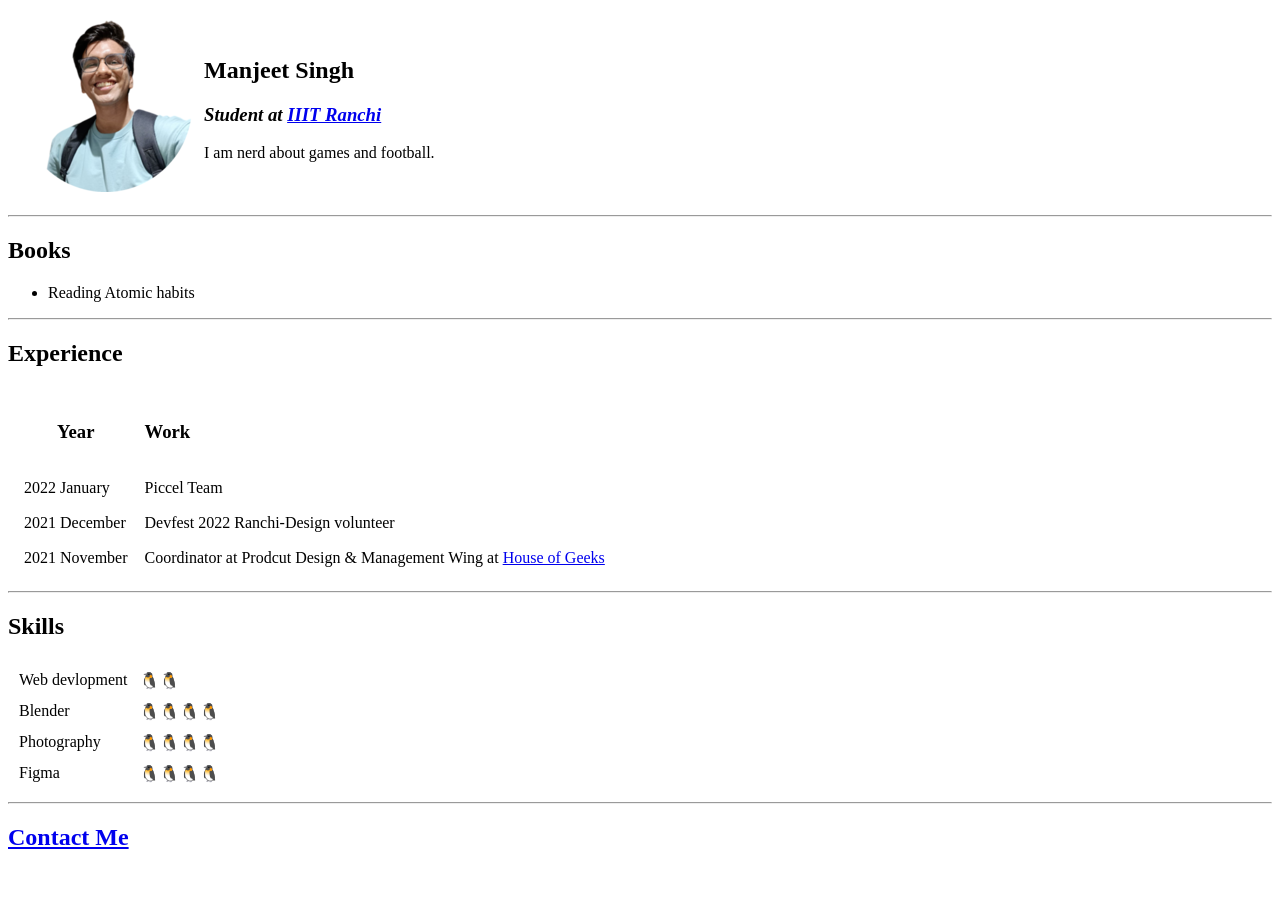
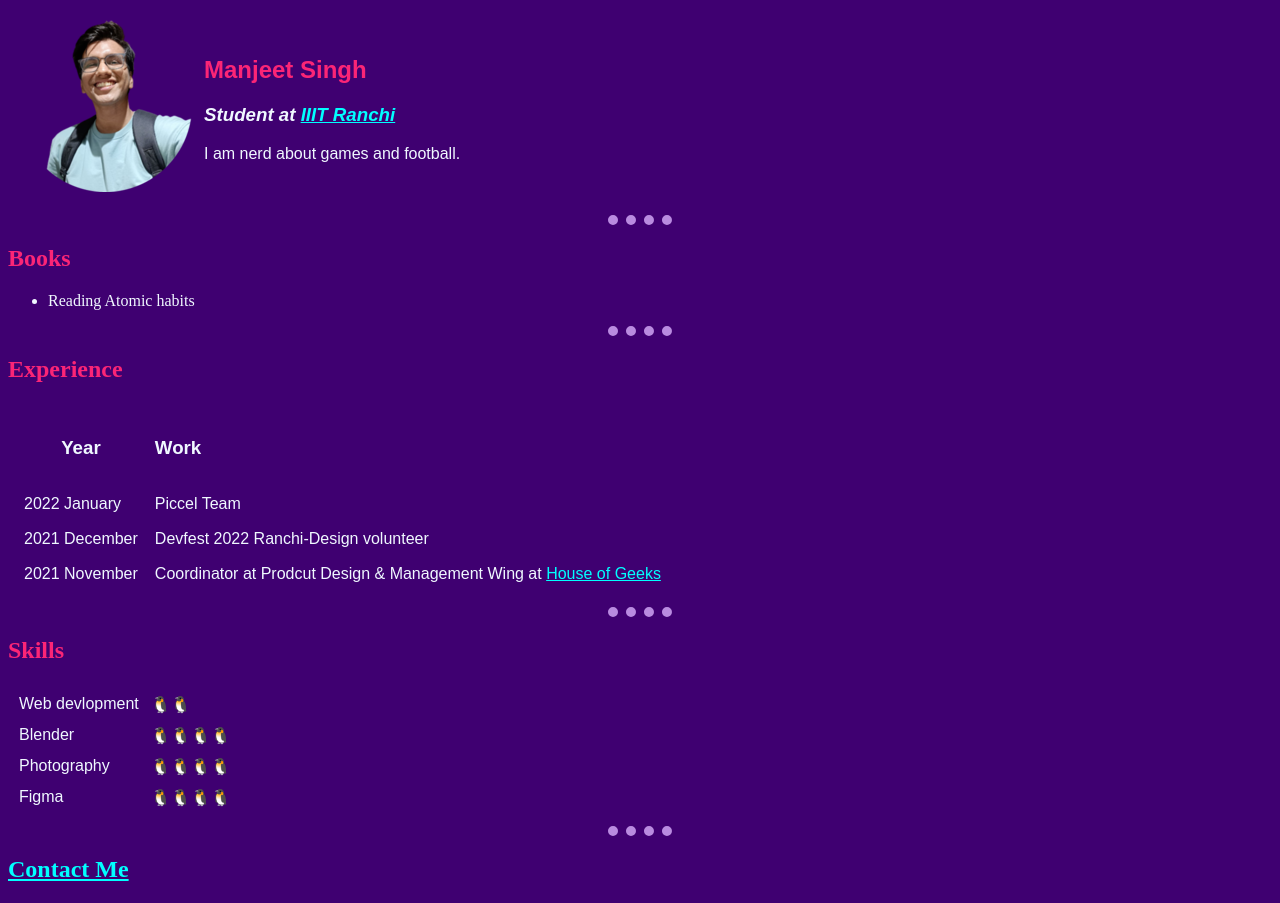
Before and after one commit to ZorageV/DEVLOPMENT-JOURNEY, a plain HTML site: page webdev/html personal site/html/Manjeet's_CV.html in a window 1280 px wide. Before the commit the page ends 871 px from the top, so only its background shows below. Drawn offline with Linux system fonts and the light colour scheme.

Commit message:
My Dev Journey

```diff
--- a/webdev/html personal site/Manjeet's_CV.html
+++ b/webdev/html personal site/html/Manjeet's_CV.html
@@ -5,6 +5,7 @@
     <meta http-equiv="X-UA-Compatible" content="IE=edge">
     <meta name="viewport" content="width=device-width, initial-scale=1.0">
     <title>Manjeet CV</title>
+    <link rel="stylesheet" href="css\styles.css">
 </head>
 <body>
     <table cellspacing="10">
@@ -71,6 +72,5 @@
     </table>
     <hr>
     <h2><a href="Contactme.html">Contact Me</a></h2>
-
     </html>
 </body>
--- /dev/null
+++ b/webdev/html personal site/html/css/styles.css
@@ -0,0 +1,37 @@
+body
+{
+    background-color: #3F0071;
+}
+hr
+{
+    border-style: dotted none none none;
+    border-width: 10px;
+    border-color: #b98be0;
+    height: 0px;
+    width: 5%;
+}
+h2
+{
+    color: #FB2576;
+}
+p
+{
+    color: aliceblue;
+}
+td
+{
+    color: aliceblue;
+}
+ul
+{
+    color: aliceblue;
+}
+a
+{
+    color: aqua;
+}
+td
+{
+    color: aliceblue;
+    font-family: sans-serif;
+}
```
Also changed, not shown: webdev/html personal site/html/Contactme.html (renamed from webdev/html personal site/Contactme.html, +1 -0 lines), webdev/html personal site/ZOro_50.png (deleted), webdev/html personal site/backg.webp (deleted), webdev/html personal site/html/CVphoto.png (renamed from webdev/html personal site/CVphoto.png), webdev/html personal site/html/hobbies.html (renamed from webdev/html personal site/hobbies.html), webdev/html personal site/manjeetpfp.png (deleted), webdev/prac/1/manjeet.html (renamed from webdev/html personal site/manjeet.html).
